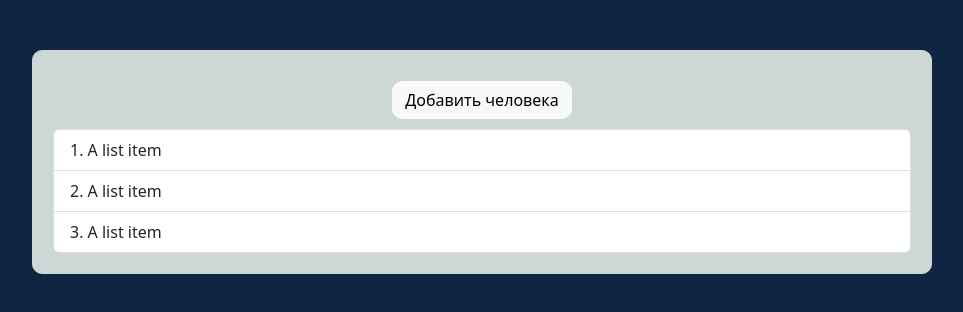
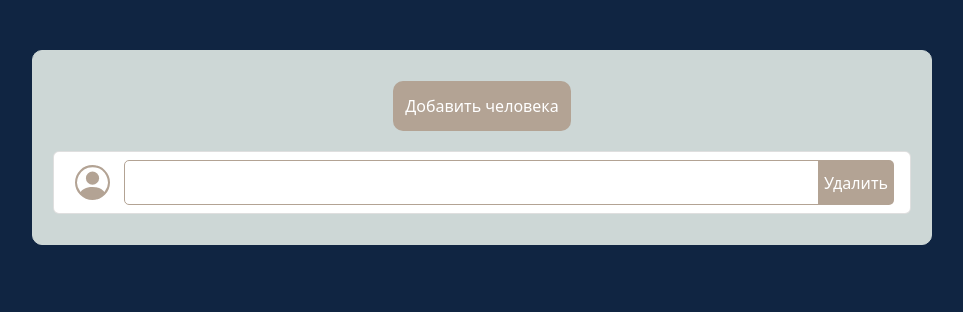
Before and after one commit to khalaeva/Split_the_bill, a Vue app: page / in a window 1280 px wide. Both pictures are taken after a click on the button "Добавить человека". Shown: the top 312 px of the page, without its empty margins (158-1121 px from the left). Built offline with nearby package versions, Linux system fonts and the light colour scheme.

Commit message:
style list

```diff
--- a/index.html
+++ b/index.html
@@ -1,5 +1,5 @@
 <!DOCTYPE html>
-<html lang="en">
+<html lang="ru">
   <head>
     <meta charset="UTF-8" />
     <link rel="icon" type="image/svg+xml" href="/vite.svg" />
--- a/package.json
+++ b/package.json
@@ -10,6 +10,7 @@
   },
   "dependencies": {
     "bootstrap": "^5.2.3",
+    "bootstrap-icons": "^1.10.5",
     "pinia": "^2.1.3",
     "vue": "^3.2.47",
     "vue-router": "^4.2.1"
--- a/src/components/main.vue
+++ b/src/components/main.vue
@@ -1,18 +1,41 @@
 <template>
     <div class="main">
         <div class="main-add_friend">
-            <button type="button" class="btn btn-light main-add_friend-btn">Добавить человека</button>
+            <button
+                @click="addInput"
+                type="button"
+                class="btn btn-light main-add_friend-btn">
+                Добавить человека
+            </button>
         </div>
-        <ol class="list-group list-group-numbered">
-            <li class="list-group-item">A list item</li>
-            <li class="list-group-item">A list item</li>
-            <li class="list-group-item">A list item</li>
-        </ol>
+        <ul
+            class="list-group"
+            v-for="i in counter">
+            <li class="list-group-item" style="margin-bottom: 10px">
+                <div class="input-group" >
+                    <svg xmlns="http://www.w3.org/2000/svg" width="35" height="35" fill="currentColor" class="bi bi-person-circle" viewBox="0 0 16 16">
+                        <path d="M11 6a3 3 0 1 1-6 0 3 3 0 0 1 6 0z"/>
+                        <path fill-rule="evenodd" d="M0 8a8 8 0 1 1 16 0A8 8 0 0 1 0 8zm8-7a7 7 0 0 0-5.468 11.37C3.242 11.226 4.805 10 8 10s4.757 1.225 5.468 2.37A7 7 0 0 0 8 1z"/>
+                    </svg>
+                    <input type="text" class="form-control">
+                    <button class="delete_btn">Удалить</button>
+                </div>
+            </li>
+        </ul>
     </div>
 </template>
 
 <script setup>
+import { useMainStore } from '../stores/MainStore'
+import { ref } from 'vue'
 
+
+const mainStore = useMainStore();
+const counter = ref(0)
+
+function addInput() {
+    counter.value++
+}
 </script>
 
 <style lang="scss" scoped>
@@ -28,9 +51,43 @@
     &-add_friend{
         display: grid;
         &-btn{
+            height: 50px;
+            background-color: #B3A394;
+            border: #B3A394;
+            color: #FFFFFF;
             border-radius: 10px;
-            margin: 10px auto 10px auto;
+            margin: 10px auto 20px auto;
+            &:active{
+                background-color: #FFFFFF;
+                border: #B3A394;
+                color: #B3A394;
+            }
         }
     }
 }
+.bi-person-circle{
+    color: #B3A394;
+    margin: 5px;
+    margin-right: 15px;
+}
+.form-control{
+    border-color: #B3A394;
+    border-radius: 5px 0 0 5px !important;
+    &:focus{
+        border-color: #B3A394;
+        box-shadow: 0 0 0 0.1rem #B3A394;
+    }
+}
+.delete_btn{
+    background-color: #B3A394;
+    border: #B3A394;
+    color: #FFFFFF;
+    border-radius: 5px;
+    margin-left: 5px;
+    &:active{
+        background-color: #FFFFFF;
+        border: #B3A394;
+        color: #B3A394;
+    }
+}
 </style>
--- a/src/stores/MainStore.js
+++ b/src/stores/MainStore.js
@@ -2,6 +2,12 @@ import {defineStore} from 'pinia'
 
 export const useMainStore = defineStore('MainStore', {
     state: () => ({
+        friends: []
+    }),
+    getters: {
 
-    })
+    },
+    actions: {
+
+    }
 })
```
Also changed, not shown: src/assets/person-circle.svg (added), 1 other file (tests, documents, lock files or other folders).
